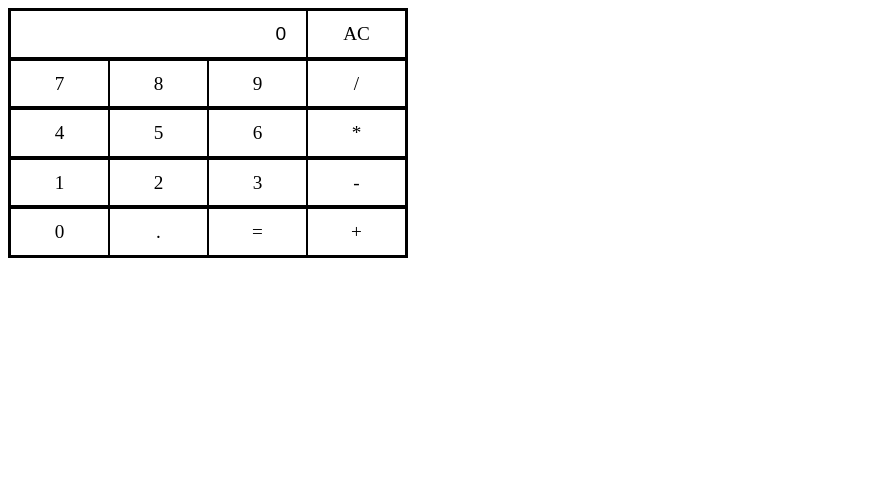
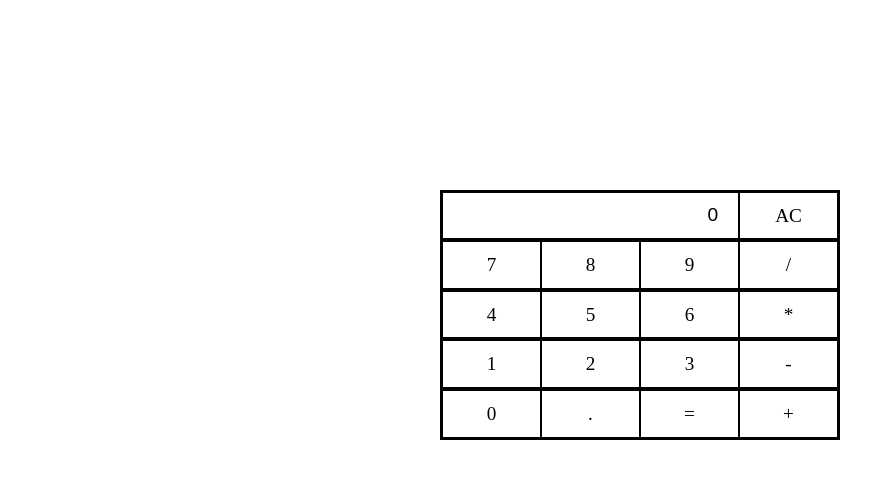
Before and after one commit to eliottham/on-screen_calculator, a plain HTML site: page index.html in a window 1280 px wide. Shown: the whole page, without its empty margins (0-895 px from the left). Drawn offline with nearby package versions, Linux system fonts and the light colour scheme.

Commit message:
Update README.

```diff
--- a/calculator.css
+++ b/calculator.css
@@ -13,6 +13,8 @@
 	border: 1px solid black;
 	width: 400px;
 	height: 250px;
+	margin: auto;
+	margin-top: 15%;
 }
 
 .row {
```
Also changed, not shown: 1 other file.
